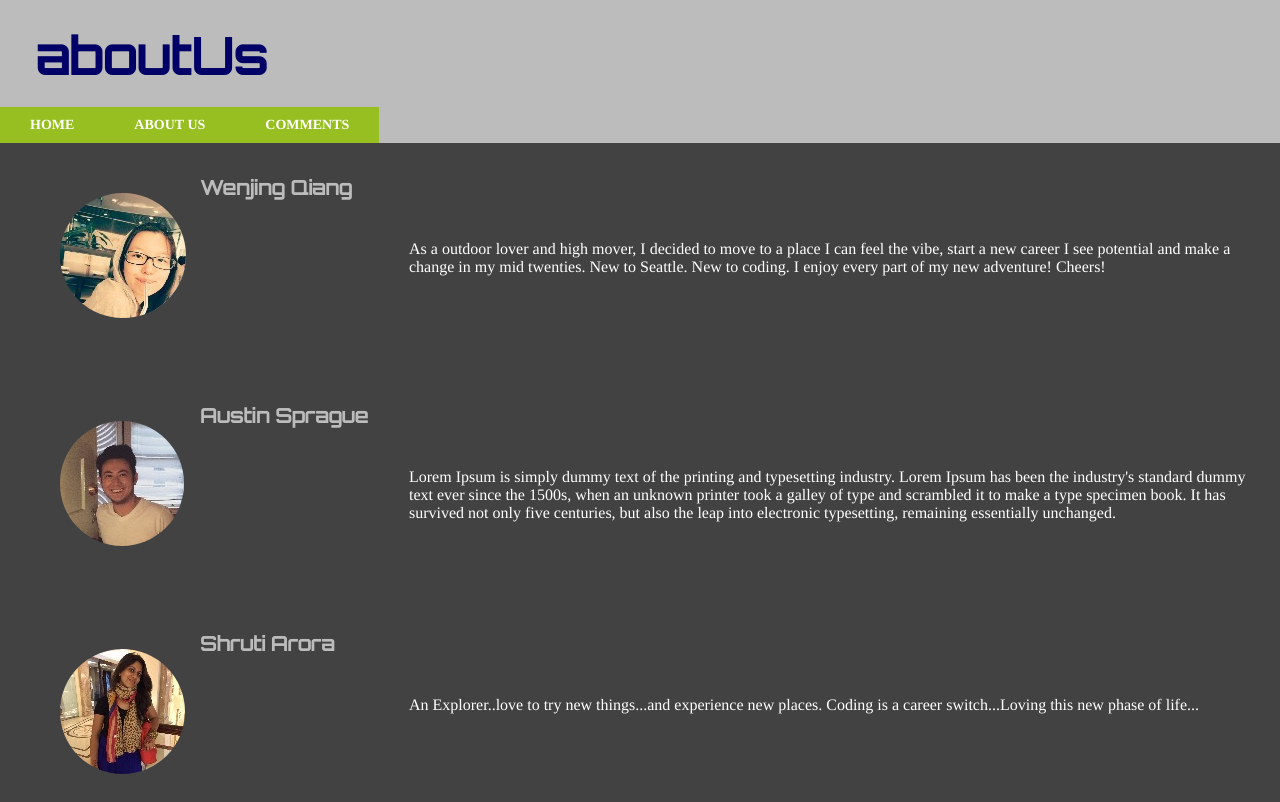
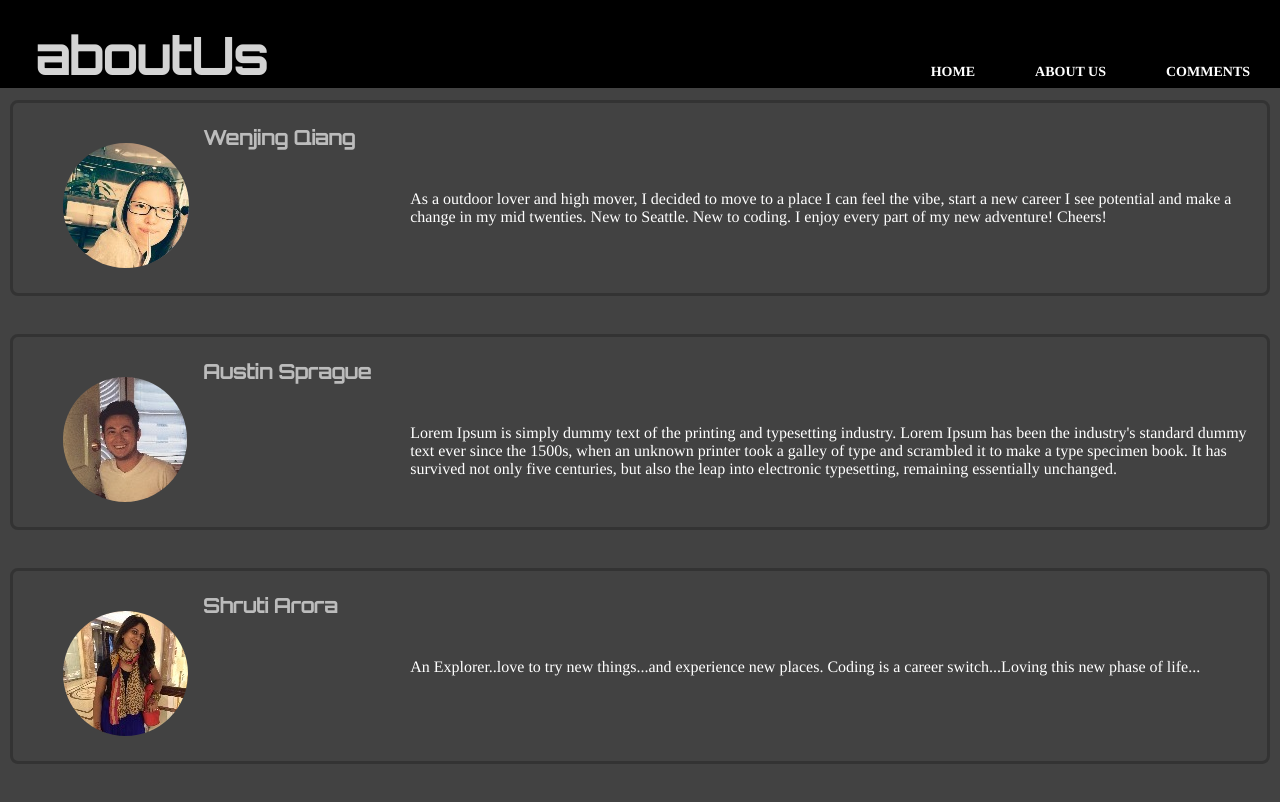
Before and after one commit to austinsprague/mushroaming-game, a plain HTML site: page aboutus.html in a window 1280 px wide. Shown: the top 802 px of the page. Drawn offline with Linux system fonts and the light colour scheme.

Commit message:
updated aboutus.css to match home

```diff
--- a/css/aboutus.css
+++ b/css/aboutus.css
@@ -12,7 +12,7 @@ h1, h2, h3, h4, h5, h6 {
 h1 { font-size: 3.8rem; line-height: 1.2;  letter-spacing: -.1rem;}
 h2 { font-size: 3.3rem; line-height: 1.25; letter-spacing: -.1rem; }
 h3 { font-size: 3.0rem; line-height: 1.3;  letter-spacing: -.1rem; }
-h4 { font-size: 2.4rem; line-height: 1.35; letter-spacing: -.08rem; color: #BCBCBC; border-bottom:black; }
+h4 { font-size: 2.4rem; line-height: 1.35; letter-spacing: -.08rem; color: #BCBCBC; }
 h5 { font-size: 1.3rem; line-height: 1.5;  letter-spacing: -.05rem;}
 h6 { font-size: 1.0rem; line-height: 1.6;  letter-spacing: 0; color: #BCBCBC;}
 
@@ -38,15 +38,12 @@ ______________________________________________*/
 /* Header and Footer
 ______________________________________________*/
 .header{
-/* text-align: center;*/
- /*color: #3299BB;*/
- color: #000066;
- background-color: #BCBCBC;
-/*background-color: white;*/
+ color: #D4D4D4;
+ background-color: black;
  font-family: 'Orbitron', sans-serif;
- font-weight: 600;
+ font-weight: 200;
  padding-top: 3px;
- padding-bottom: 3px;
+ padding-bottom: 0px;
  padding-left: 35px;
 
 }
@@ -58,7 +55,7 @@ ______________________________________________*/
  background-color: #BCBCBC;
 
  font-family: 'Orbitron', sans-serif;
- font-weight: 600;
+ font-weight: 200;
  padding: 10px;
 }
 
@@ -69,32 +66,25 @@ ______________________________________________*/
   display: flex;
   flex-flow: row;
   align-items: stretch;
-/*  justify-content: center;*/
-  /*background-color: #585858;*/
-  background-color: #BCBCBC;
-/*  margin-top:-50px;*/
+  justify-content: flex-end;
+  margin-top:-50px;
   font-family: 'Times', sans-serif;
-/*  border-bottom: black solid;*/
+
 }
 
 .item,
 {
-  display: stretch;
   flex-grow: 1;
-  background: #DB5800;
   color: white;
   text-align: center;
-  padding: 30px;
-
+  padding: 50px;
 
 }
 
 a {
   color: white;
   display: inline-block;
-/*  width: 100%;*/
   font-weight: bold;
-  background-color: #98bf21;
   text-align: center;
   padding: 10px;
   padding-left: 30px;
@@ -105,8 +95,8 @@ a {
 }
 
 a:hover, a:active {
-  background-color: white;
-  color: #98bf21;
+  background-color: #424242;
+  color: white;
 
 }
 
@@ -125,15 +115,13 @@ ______________________________________________*/
 
 
 .introbox {
-  /*width: 960px;*/
-  /*height: 200px;*/
   padding-left: 30px;
   margin: 10px;
-/*  background-color: white;*/
-/*  border: 5px solid #333333;*/
+
+  border: 3px solid #333333;
   font-family: 'Orbitron', sans-serif;
   border-radius: 8px;
-  /*color: blue;*/
+ /* color: blue;*/
   color: #BCBCBC ;
 }
 
--- a/css/style.css
+++ b/css/style.css
@@ -12,7 +12,7 @@ h1, h2, h3, h4, h5, h6 {
 h1 { font-size: 3.8rem; line-height: 1.2;  letter-spacing: -.1rem;}
 h2 { font-size: 3.3rem; line-height: 1.25; letter-spacing: -.1rem; }
 h3 { font-size: 3.0rem; line-height: 1.3;  letter-spacing: -.1rem; }
-h4 { font-size: 2.4rem; line-height: 1.35; letter-spacing: -.08rem; color: #BCBCBC; border-bottom:black; }
+h4 { font-size: 2.4rem; line-height: 1.35; letter-spacing: -.08rem; color: #BCBCBC; }
 h5 { font-size: 1.3rem; line-height: 1.5;  letter-spacing: -.05rem;}
 h6 { font-size: 1.0rem; line-height: 1.6;  letter-spacing: 0; color: #BCBCBC;}
 
@@ -38,15 +38,12 @@ ______________________________________________*/
 /* Header and Footer
 ______________________________________________*/
 .header{
-/* text-align: center;*/
- /*color: #3299BB;*/
- color: #000066;
- background-color: #BCBCBC;
-/*background-color: white;*/
+ color: #D4D4D4;
+ background-color: black;
  font-family: 'Orbitron', sans-serif;
- font-weight: 600;
+ font-weight: 200;
  padding-top: 3px;
- padding-bottom: 3px;
+ padding-bottom: 0px;
  padding-left: 35px;
 
 }
@@ -58,7 +55,7 @@ ______________________________________________*/
  background-color: #BCBCBC;
 
  font-family: 'Orbitron', sans-serif;
- font-weight: 600;
+ font-weight: 200;
  padding: 10px;
 }
 
@@ -69,32 +66,25 @@ ______________________________________________*/
   display: flex;
   flex-flow: row;
   align-items: stretch;
-/*  justify-content: center;*/
-  /*background-color: #585858;*/
-  background-color: #BCBCBC;
-/*  margin-top:-50px;*/
+  justify-content: flex-end;
+  margin-top:-50px;
   font-family: 'Times', sans-serif;
-/*  border-bottom: black solid;*/
+
 }
 
 .item,
 {
-  display: stretch;
   flex-grow: 1;
-  background: #DB5800;
   color: white;
   text-align: center;
-  padding: 30px;
-
+  padding: 50px;
 
 }
 
 a {
   color: white;
   display: inline-block;
-/*  width: 100%;*/
   font-weight: bold;
-  background-color: #98bf21;
   text-align: center;
   padding: 10px;
   padding-left: 30px;
@@ -105,8 +95,8 @@ a {
 }
 
 a:hover, a:active {
-  background-color: white;
-  color: #98bf21;
+  background-color: #424242;
+  color: white;
 
 }
 
@@ -125,27 +115,18 @@ ______________________________________________*/
 .aside-left{
   height:450px;
   width: 250px;
-/*  background-color: #383838;*/
   color: #00FF00;
-/*  margin: 20px;*/
-  /*border: 5px solid #333333;*/
   font-family: 'Orbitron', sans-serif;
   padding-left: 20px;
   padding-right: 15px;
   padding-top: 20px;
-/*  border: #585858 solid;*/
 }
 .aside-right{
   height:450px;
   width: 250px;
-/*  background-color: #383838;*/
-  /*color: #FF9900;*/
   color: #FF6600;
-/*  margin: 20px;*/
-  /*border: 5px solid #333333;*/
   font-family: 'Orbitron', sans-serif;
   padding-right: 20px;
   padding-left: 15px;
   padding-top: 20px;
- /* border: #585858 solid;*/
 }
```
Also changed, not shown: index.html (+2 -1 lines), 1 other file.
